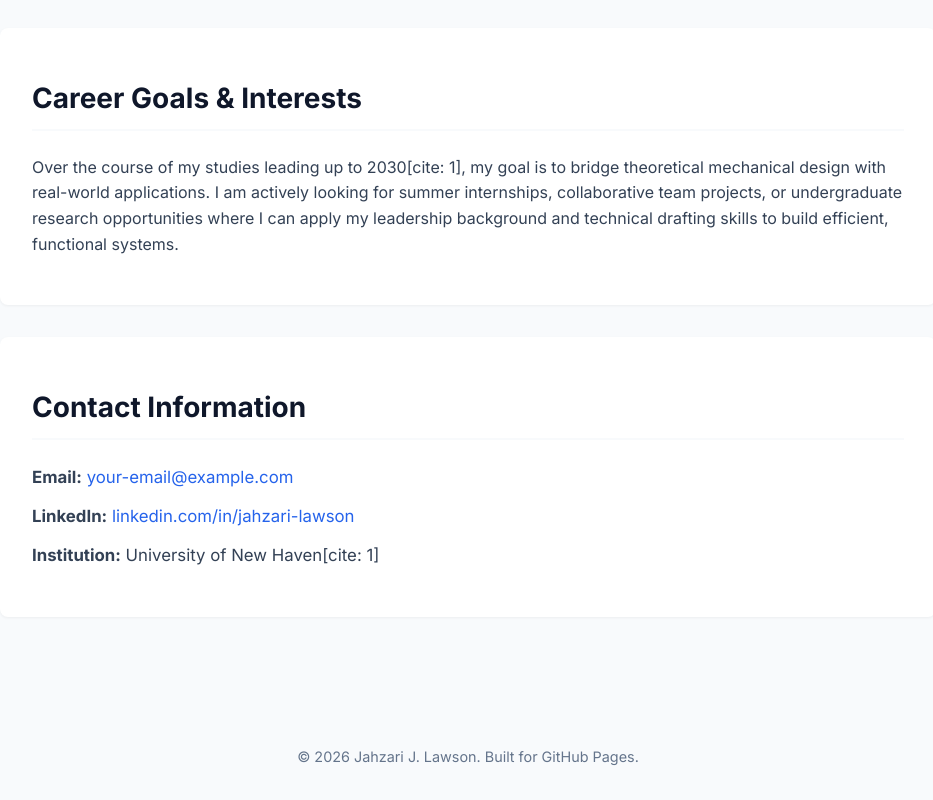
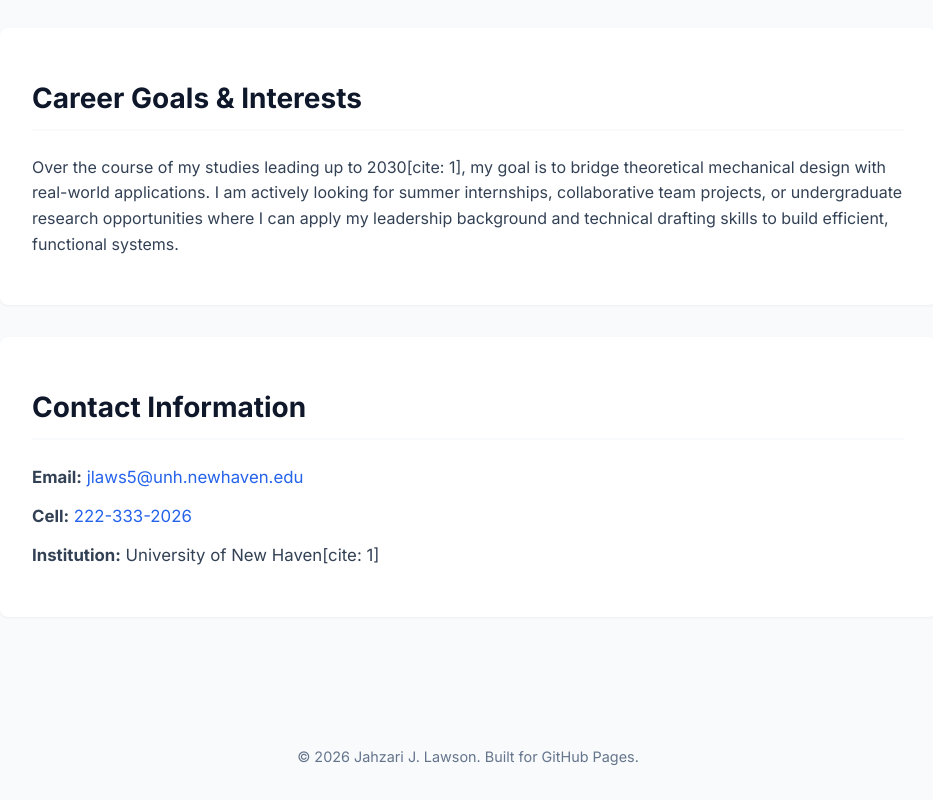
Before and after one commit to jahbucketz/jahbucketz.github.io, a plain HTML site: page index.html in a window 1280 px wide. Shown: the part 1627-2427 px from the top of the page, without its empty margins (172-1105 px from the left). Drawn offline with Linux system fonts and the light colour scheme.

Commit message:
Update index.html

```diff
--- a/index.html
+++ b/index.html
@@ -261,8 +261,8 @@
         <section id="contact">
             <h2>Contact Information</h2>
             <div class="contact-info">
-                <p><strong>Email:</strong> <a href="mailto:your-email@example.com">your-email@example.com</a></p>
-                <p><strong>LinkedIn:</strong> <a href="https://linkedin.com" target="_blank">linkedin.com/in/jahzari-lawson</a></p>
+                <p><strong>Email:</strong> <a href="mailto:jlaws5@unh.newhaven.edu">jlaws5@unh.newhaven.edu</a></p>
+                <p><strong>Cell:</strong> <a href="tel:2223332026">222-333-2026</a></p>
                 <p><strong>Institution:</strong> University of New Haven[cite: 1]</p>
             </div>
         </section>
```
